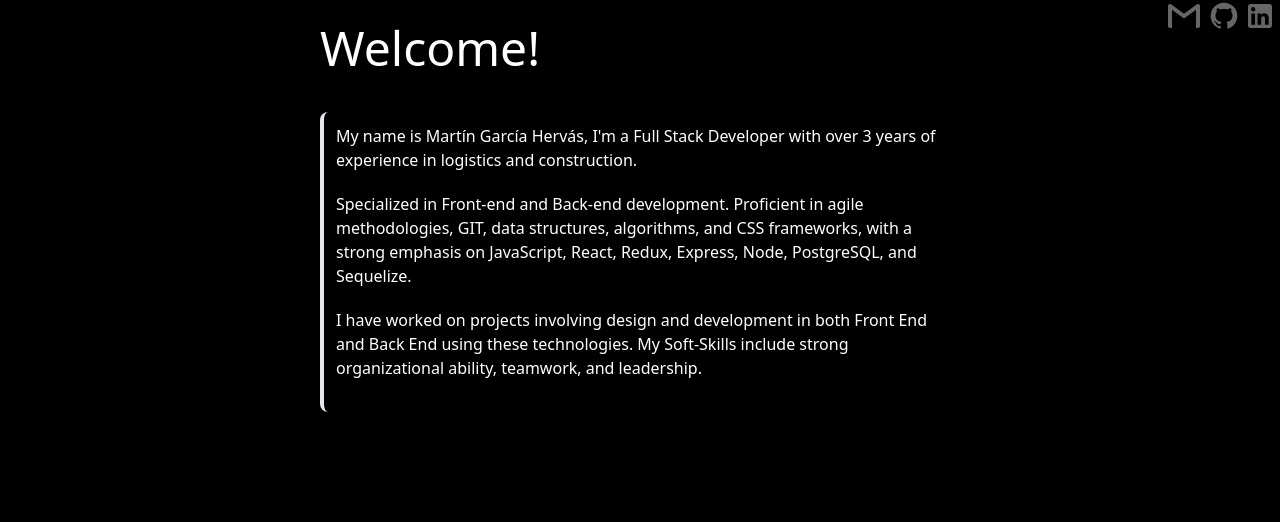
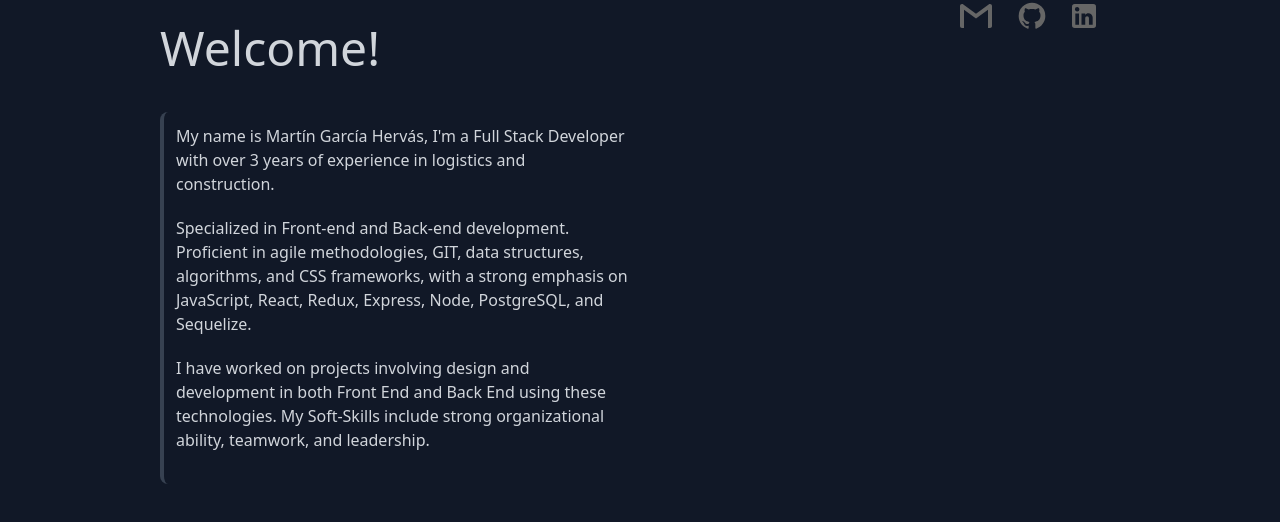
Before and after one commit to MartinGarciaHervas/Portfolio, a React (Vite) app: page / in a window 1280 px wide. Shown: the top 522 px of the page. Built offline with nearby package versions, Linux system fonts and the light colour scheme.

Commit message:
new moduladizated icons + adding colors

```diff
--- a/src/App.tsx
+++ b/src/App.tsx
@@ -3,7 +3,7 @@ import Home from './Views/Home'
 function App() {
 
   return (
-      <div className='bg-black text-white w-screen h-screen'>
+      <div className='flex justify-center bg-gray-900 text-gray-300 w-screen h-screen'>
         <Home/>
       </div>
   )
--- a/src/Views/Home.tsx
+++ b/src/Views/Home.tsx
@@ -3,7 +3,7 @@ import SocialMedia from "../components/SocialMedia"
 
 const Home = () => {
     return (
-        <div className="flex flex-col">
+        <div className="flex flex-col w-3/4 h-1/2 mt-1/4">
             <SocialMedia />
             <Bio />
         </div>
--- a/src/components/Bio.tsx
+++ b/src/components/Bio.tsx
@@ -1,9 +1,9 @@
 const Bio = () => {
     return (
-        <div className="flex justify-center">
+        <div className="flex justify-start">
             <div className="w-1/2">
                 <h1 className="text-5xl mb-10">Welcome!</h1>
-                <div className="border-l-4 rounded-lg p-3">
+                <div className="border-l-4 border-gray-700 hover:border-bordergreen rounded-lg p-3">
                     <p className="mb-5">My name is Martín García Hervás, I'm a Full Stack Developer with over 3 years of experience in logistics and construction.</p>
                     <p className="mb-5">Specialized in Front-end and Back-end development. Proficient in agile methodologies, GIT, data
                         structures, algorithms, and CSS frameworks, with a strong emphasis on JavaScript, React, Redux,
--- a/src/components/SocialMedia.tsx
+++ b/src/components/SocialMedia.tsx
@@ -5,7 +5,7 @@ import gmail from '../assets/CibGmail (1).svg'
 const SocialMedia = () => {
     return (
         <div className="flex justify-end">
-                <div className="w-9 h-6 mr-1">
+                <div className="w-9 h-6 mr-5">
                     <a href={`mailto:ghervasmartin@gmail.com`} target="_blank">
                         <img
                             src={gmail}
@@ -14,7 +14,7 @@ const SocialMedia = () => {
                         />
                     </a>
                 </div>
-                <div className="w-9 h-6">
+                <div className="w-9 h-6 mr-4">
                     <a href="https://github.com/MartinGarciaHervas" target="_blank">
                         <img
                             src={github}
@@ -23,7 +23,7 @@ const SocialMedia = () => {
                         />
                     </a>
                 </div>
-                <div className="w-9 h-6">
+                <div className="w-9 h-6 mr-4">
                     <a href="https://linkedin.com/in/martin-garcia-hervas-07846a281" target="_blank">
                         <img
                             src={linkedin}
--- a/tailwind.config.js
+++ b/tailwind.config.js
@@ -5,7 +5,11 @@ export default {
       "./src/**/*.{js,ts,jsx,tsx}",
     ],
     theme: {
-      extend: {},
+      extend: {
+        colors: {
+          bordergreen: '#147E8D'
+        }
+      },
     },
     plugins: [],
   }
```
